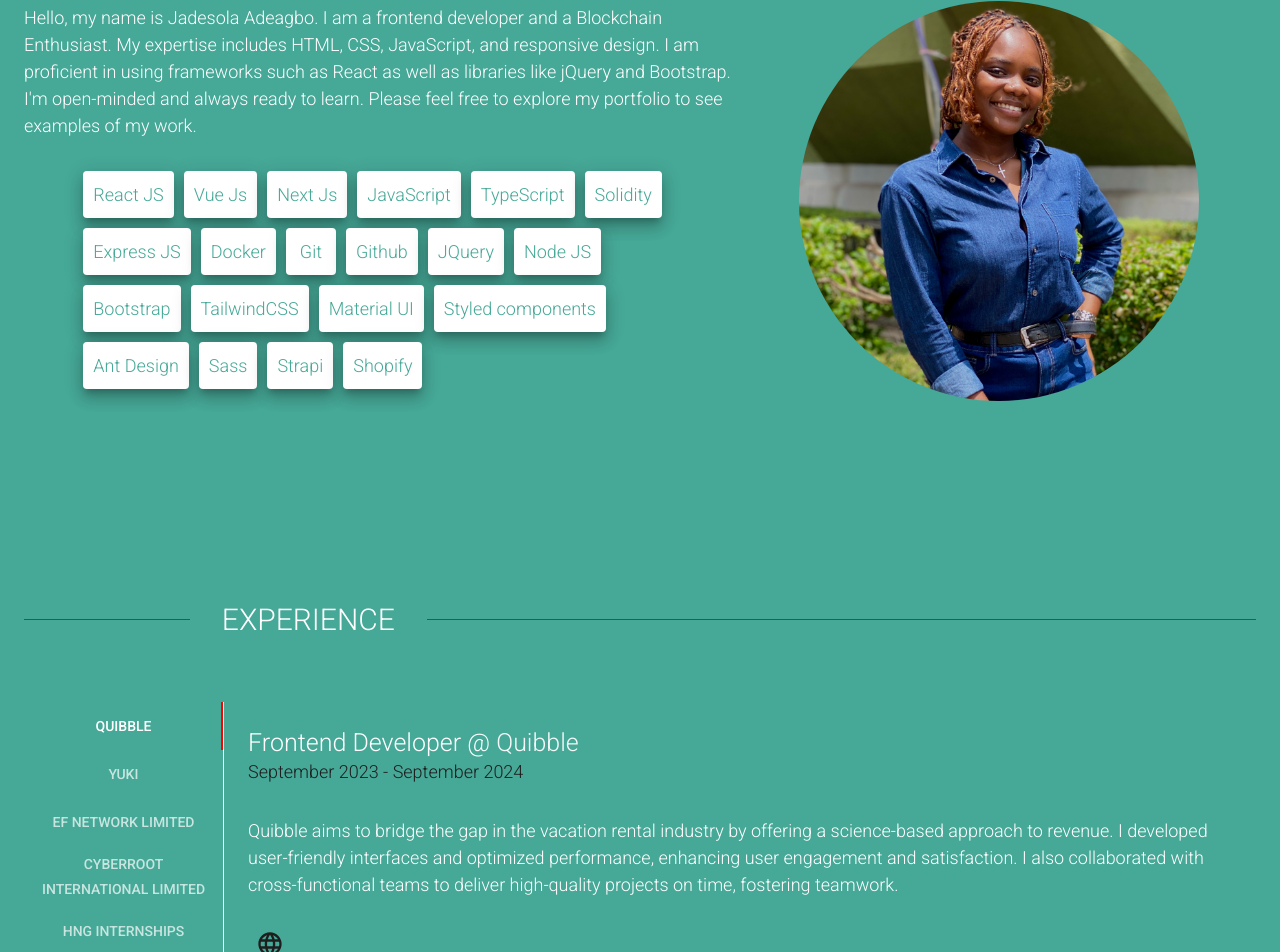
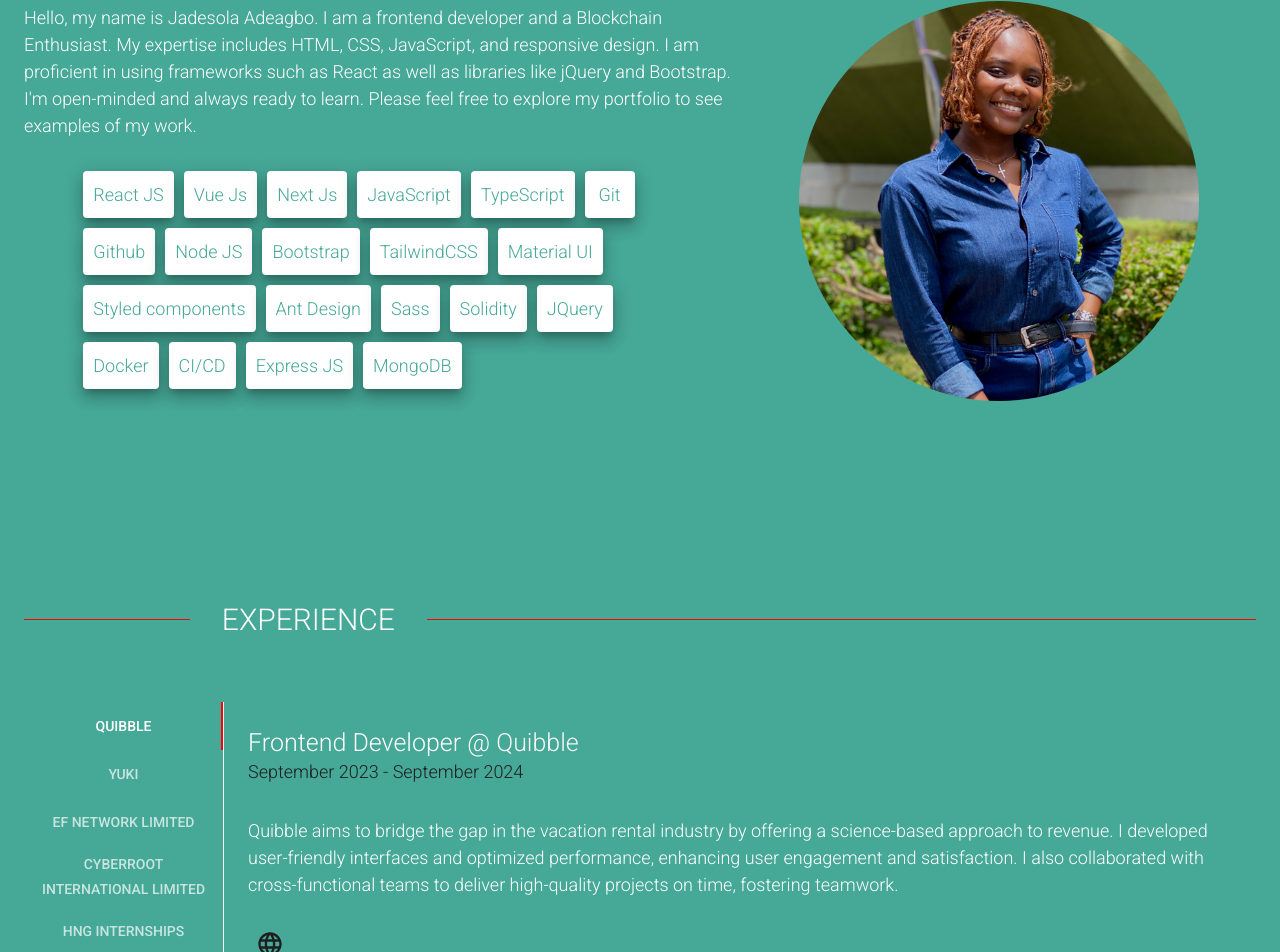
Before and after one commit to jadesolaadeagbo/my-portfolio, a React (Create React App) app: page / in a window 1280 px wide. Shown: the part 980-1932 px from the top of the page. Built offline with nearby package versions, Linux system fonts and the light colour scheme.

Commit message:
changes skills

```diff
--- a/src/data.js
+++ b/src/data.js
@@ -2,23 +2,23 @@ const skillsList = [
     { title: "React JS", value: 75 },
     { title: "Vue Js", value: 80 },
     { title: "Next Js", value: 80 },
-    {title: "JavaScript", value:60},
-    {title: "TypeScript", value:60},
-    {title: "Solidity", value:60},
-    {title: "Express JS", value:60},
-    {title: "Docker", value:60},
-    {title: "Git", value:60},
-    {title: "Github", value:60},
-    {title: "JQuery", value:60},
-    {title: "Node JS", value:60},
-    {title: "Bootstrap", value:60},
+    { title: "JavaScript", value:60},
+    { title: "TypeScript", value:60},
+    { title: "Git", value:60},
+    { title: "Github", value:60},
+    { title: "Node JS", value:60},
+    { title: "Bootstrap", value:60},
     { title: "TailwindCSS", value: 80 },
     { title: "Material UI", value: 80 },
     { title: "Styled components", value: 80 },
     { title: "Ant Design", value: 80 },
     { title: "Sass", value: 80 },
-    { title: "Strapi", value: 80 },
-    { title: "Shopify", value: 80 },
+    { title: "Solidity", value:60},
+    { title: "JQuery", value:60},
+    { title: "Docker", value:60},
+    { title: "CI/CD", value: 80 },
+    { title: "Express JS", value:60},
+    { title: "MongoDB", value: 80 },
 
 ];
 const covid = "https://github.com/jadesolaadeagbo/covid19-Tracker";
```
Also changed, not shown: 1 other file (tests, documents, lock files or other folders).
